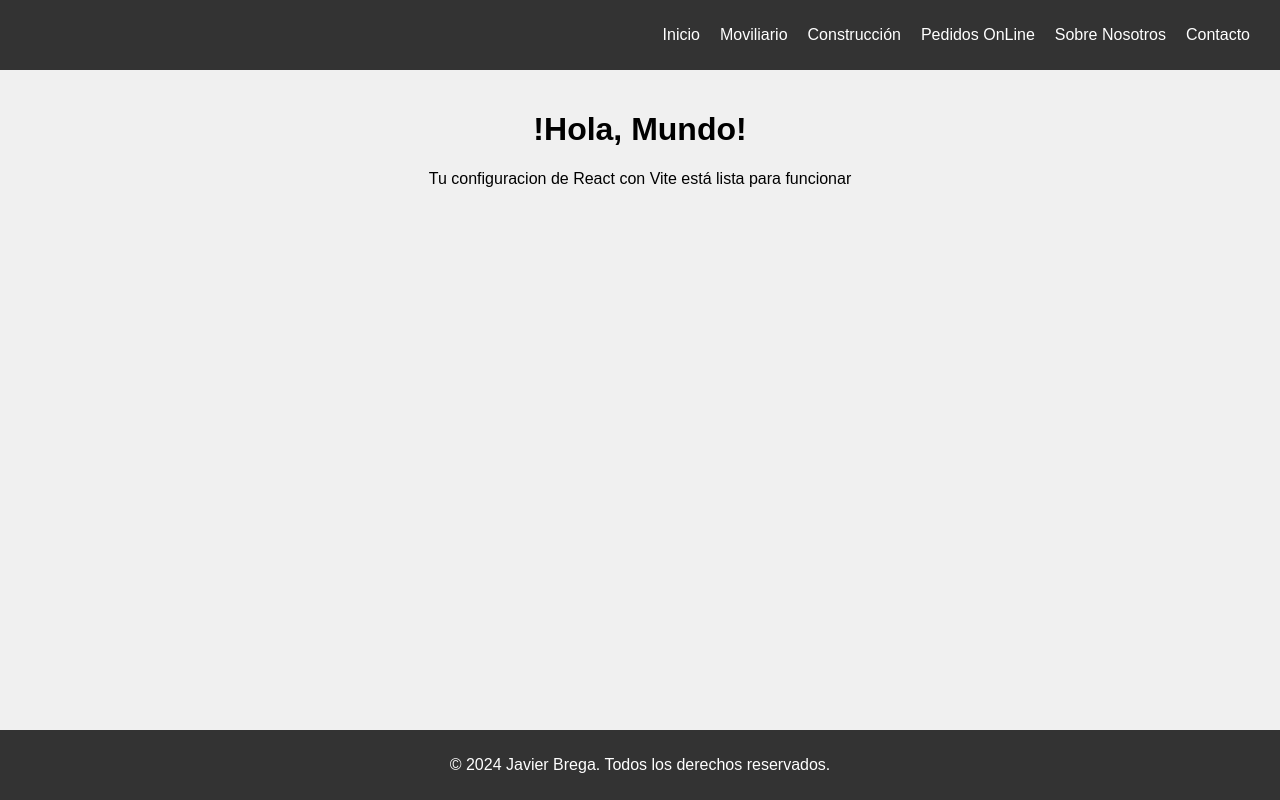
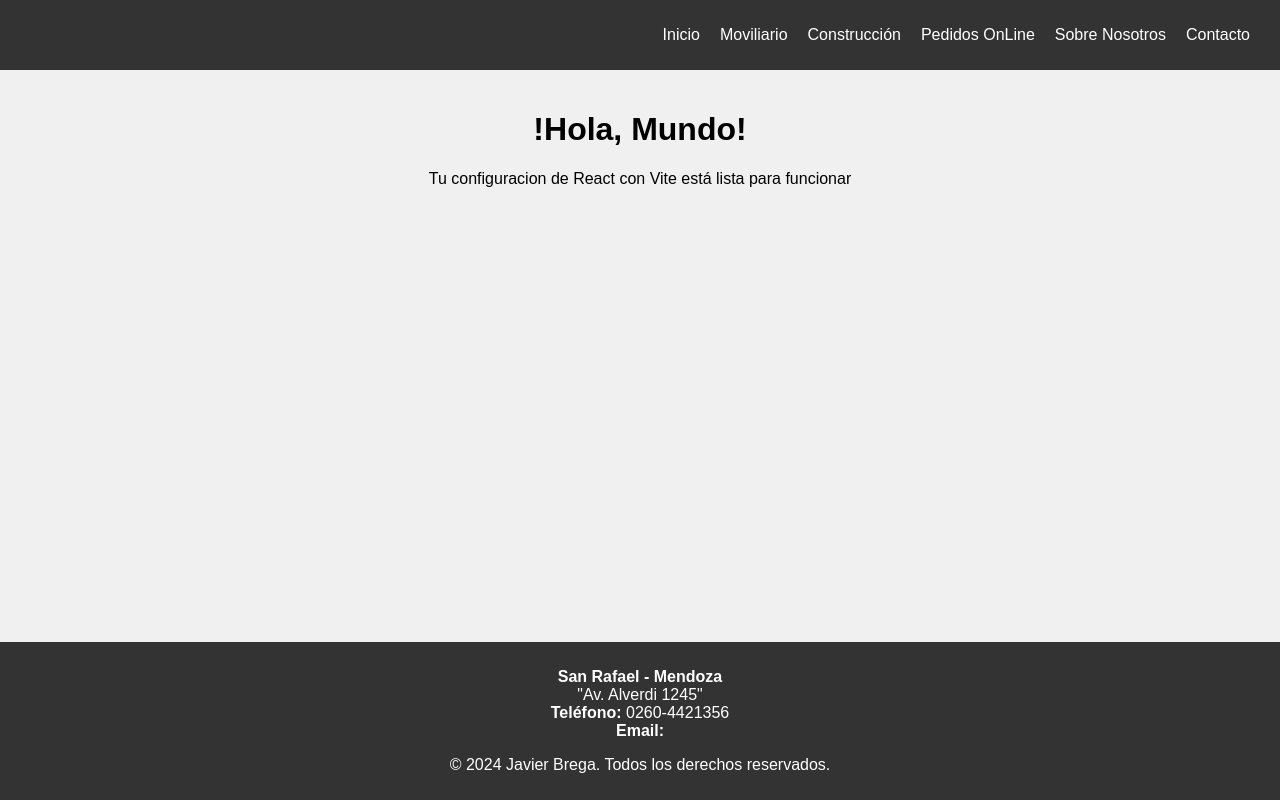
Before and after one commit to javierbrega/test1React, a React (Vite) app in the folder test1/: page / in a window 1280 px wide. Built offline with nearby package versions, Linux system fonts and the light colour scheme.

Commit message:
agragando elementos al footer

```diff
--- a/test1/src/Footer.jsx
+++ b/test1/src/Footer.jsx
@@ -4,8 +4,23 @@ import React from 'react';
 function Footer() {
   return (
     <footer>
+
+      <div className='datos'>
+        <p>
+          <strong>San Rafael - Mendoza</strong>
+          <br />
+          "Av. Alverdi 1245"
+          <br />
+          <strong>Teléfono:</strong> 0260-4421356
+          <br />
+          <strong>Email:</strong>
+        </p>
+
+      </div>
+
+
+
       <p>© 2024 Javier Brega. Todos los derechos reservados.</p>
-
     </footer>
   );
 }
--- a/test1/src/index.css
+++ b/test1/src/index.css
@@ -46,6 +46,11 @@ footer {
   position: absolute;
   width: 100%;
   bottom: 0;
+}
+h5 {
+  margin: 10;
+  margin-left: 20px;
+  text-align: left;
 }
 
 .menu-icon {
```
